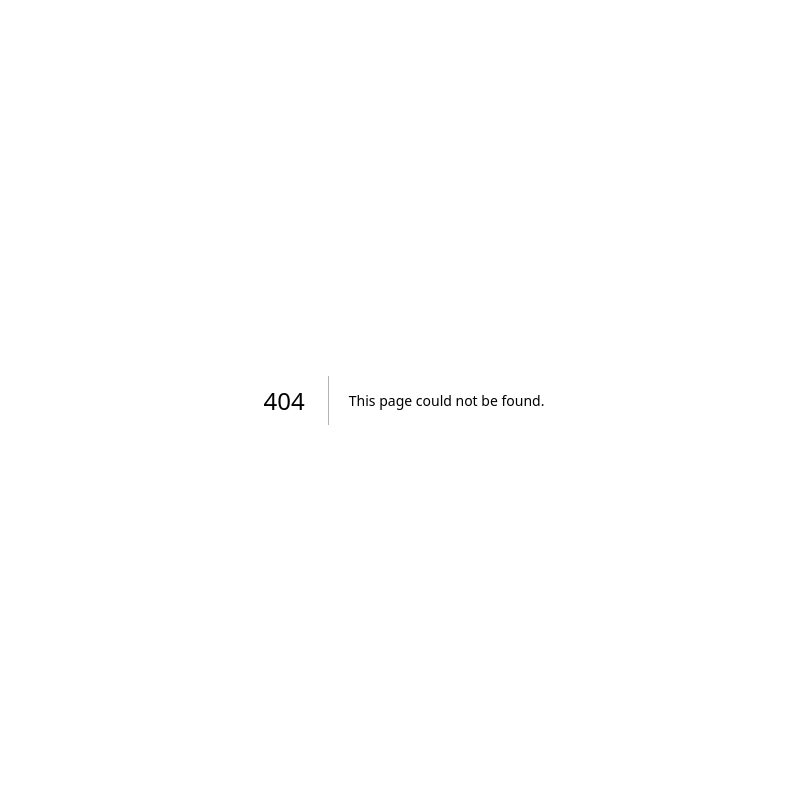
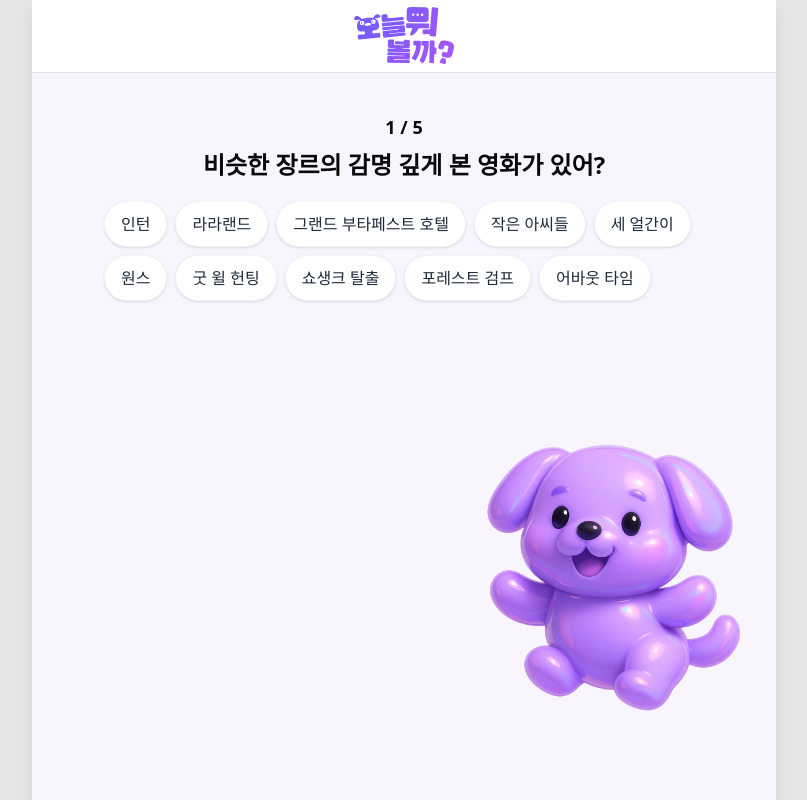
Before and after one commit to junjeeong/wtwt_FE, a Next.js app: page /conversation/1 in a window 1280 px wide. Before the commit this address had no page. Shown: the whole page, without its empty margins (236-1043 px from the left). Built offline with nearby package versions, Linux system fonts and the light colour scheme; a web font is replaced by a local one.

Commit message:
working: publishing conversation index page...

```diff
--- /dev/null
+++ b/src/components/common/Logo.tsx
@@ -0,0 +1,7 @@
+import Image from "next/image"
+
+function Logo() {
+  return <Image src={"/icons/logo.svg"} alt="logo" width={100} height={100} />
+}
+
+export default Logo
--- /dev/null
+++ b/src/components/common/TagList.tsx
@@ -0,0 +1,15 @@
+import TagButton from "@/components/common/button/TagButton"
+
+function TagList({ list }: { list: string[] }) {
+  return (
+    <ul className="mx-auto flex max-w-[600px] flex-wrap gap-2">
+      {list.map((tag, idx) => (
+        <li key={idx}>
+          <TagButton>{tag}</TagButton>
+        </li>
+      ))}
+    </ul>
+  )
+}
+
+export default TagList
--- /dev/null
+++ b/src/components/common/button/TagButton.tsx
@@ -0,0 +1,9 @@
+function TagButton({ children }: { children: React.ReactNode }) {
+  return (
+    <button className="hover:bg-brand-primary rounded-full border-1 border-gray-100 bg-white px-4 py-2.5 text-base text-gray-800 shadow-sm hover:text-white">
+      {children}
+    </button>
+  )
+}
+
+export default TagButton
--- a/src/components/layout/PageContainer.tsx
+++ b/src/components/layout/PageContainer.tsx
@@ -1,7 +1,9 @@
 import { cva, VariantProps } from "class-variance-authority"
 import { cn } from "@/lib/utils"
 
-const PageContainerVariants = cva("mx-auto flex flex-col w-full max-w-[744px] h-auto ", {
+const PageContainerVariants = cva(
+  "mx-auto flex flex-col w-full max-w-[744px] h-screen overflow-hidden shadow-lg",
+  {
     variants: {
       bg: {
         main: "bg-background",
@@ -10,7 +12,8 @@ const PageContainerVariants = cva("mx-auto flex flex-col w-full max-w-[744px] h-
     defaultVariants: {
       bg: "main",
     },
-})
+  },
+)
 
 type PageContainerProps = VariantProps<typeof PageContainerVariants> &
   React.HTMLAttributes<HTMLDivElement>
--- a/src/components/layout/PageContent.tsx
+++ b/src/components/layout/PageContent.tsx
@@ -1,7 +1,7 @@
 import { cva, VariantProps } from "class-variance-authority"
 import { cn } from "@/lib/utils"
 
-const PageContentVariants = cva("w-full h-auto", {
+const PageContentVariants = cva("w-full h-full", {
   variants: {
     bg: {
       main: "bg-brand-background",
--- /dev/null
+++ b/src/components/layout/PageHeader.tsx
@@ -0,0 +1,39 @@
+import { cva, VariantProps } from "class-variance-authority"
+import { ChevronLeft as ChevronLeftIcon } from "lucide-react"
+import { useRouter } from "next/router"
+import { ComponentProps, useCallback } from "react"
+import { cn } from "@/lib/utils"
+
+const pageHeaderVariants = cva(
+  "bg-white relative flex flex-row w-full items-center justify-center h-20 border-b border-b-[gray-50]",
+  {
+    variants: {},
+    defaultVariants: {},
+  },
+)
+
+type PageHeaderProps = VariantProps<typeof pageHeaderVariants> &
+  React.HTMLAttributes<HTMLHeadingElement>
+
+const PageHeader = ({ className, ...props }: PageHeaderProps) => {
+  return <header {...props} className={cn(pageHeaderVariants(className), className)}></header>
+}
+
+const BackIcon = (props: ComponentProps<typeof ChevronLeftIcon>) => {
+  const router = useRouter()
+
+  const defaultClickHandler = useCallback(() => {
+    router.back()
+  }, [router])
+
+  return (
+    <ChevronLeftIcon
+      {...props}
+      className={cn("absolute left-4 cursor-pointer", props.className)}
+      onClick={props.onClick ?? defaultClickHandler}
+    />
+  )
+}
+PageHeader.BackIcon = BackIcon
+
+export default PageHeader
--- /dev/null
+++ b/src/constants/questions.ts
@@ -0,0 +1,66 @@
+export const QUESTIONS = [
+  {
+    id: 1,
+    question: "오늘은 어떤 분위기의 영화를 보고 싶어?",
+    exmaple: [
+      "감동적인",
+      "가볍고 웃긴",
+      "기분 전환하기 좋은",
+      "진지하고 몰입감 있는",
+      "로맨틱한",
+      "무서운",
+      "스릴 있는",
+    ],
+  },
+  {
+    id: 2,
+    question: "비슷한 장르의 감명 깊게 본 영화가 있어?",
+    exmaple: [
+      "인턴",
+      "라라랜드",
+      "그랜드 부타페스트 호텔",
+      "작은 아씨들",
+      "세 얼간이",
+      "원스",
+      "굿 윌 헌팅",
+      "쇼생크 탈출",
+      "포레스트 검프",
+      "어바웃 타임",
+    ],
+  },
+  {
+    id: 3,
+    question: "언제쯤 개봉한 영화였으면 좋겠어?",
+    exmaple: ["1990년대", "2000년대", "2000 ~ 2010년대", "2010 ~ 2020년대", "최근 개봉한 영화"],
+  },
+  {
+    id: 4,
+    question: "꼭 나왔으면 하는 배우가 있어?",
+    exmaple: [
+      "로버트 다우니 주니어",
+      "톰 행크스",
+      "레오나르도 디카프리오",
+      "메릴 스트립",
+      "안젤리나 졸리",
+      "마동석",
+      "이병헌",
+      "송중기",
+      "박보검",
+      "김태리",
+      "전도연",
+    ],
+  },
+  {
+    id: 5,
+    question: "영화를 보고 난 뒤 어떤 기분이었으면 좋겠어?",
+    exmaple: [
+      "행복하고 기분 좋은",
+      "감동적이고 여운이 남는",
+      "재미있고 웃긴",
+      "깊은 생각을 하게 되는",
+      "가슴이 뭉클해지는",
+      "새로운 시각을 얻게 되는",
+      "긴장감 넘치는 스릴을 느끼는",
+    ],
+  },
+]
--- a/src/pages/api/hello.ts
+++ /dev/null
@@ -1,10 +0,0 @@
-// Next.js API route support: https://nextjs.org/docs/api-routes/introduction
-import type { NextApiRequest, NextApiResponse } from "next"
-
-type Data = {
-  name: string
-}
-
-export default function handler(req: NextApiRequest, res: NextApiResponse<Data>) {
-  res.status(200).json({ name: "John Doe" })
-}
--- /dev/null
+++ b/src/pages/conversation/[conversationId]/index.tsx
@@ -0,0 +1,36 @@
+import Image from "next/image"
+import { useRouter } from "next/router"
+import Logo from "@/components/common/Logo"
+import TagList from "@/components/common/TagList"
+import PageContainer from "@/components/layout/PageContainer"
+import PageContent from "@/components/layout/PageContent"
+import PageHeader from "@/components/layout/PageHeader"
+import { QUESTIONS } from "@/constants/questions"
+
+function Conversations() {
+  const router = useRouter()
+  const { page } = router.query
+  const questionInfo = QUESTIONS[Number(page ?? 1)]
+
+  return (
+    <PageContainer>
+      <PageHeader>
+        <Logo />
+      </PageHeader>
+      <PageContent className="relative">
+        <div className="itesm-center mt-10 flex flex-col justify-between">
+          <span className="text-center text-lg font-bold">{page ?? 1} / 5</span>
+          <h2 className="mt-2 text-center text-2xl font-bold">{questionInfo.question}</h2>
+          <div className="mt-5">
+            <TagList list={questionInfo.exmaple} />
+          </div>
+        </div>
+        <div className="absolute -right-15 bottom-10">
+          <Image src="/images/dog.png" alt="강아지 캐릭터" width={400} height={400} />
+        </div>
+      </PageContent>
+    </PageContainer>
+  )
+}
+
+export default Conversations
--- a/src/styles/globals.css
+++ b/src/styles/globals.css
@@ -7,7 +7,7 @@
 
 :root {
   /* 프로젝트 base style */
-  --brand-background: #f7f5ff;
+  --brand-background: #f8f5ff;
   --brand-primary: #6a42db;
   --brand-secondary: #8b8fa3;
   --brand-accent: #e2d9ff;
@@ -22,7 +22,7 @@
   --brand-purple-800: #432a90;
   --brand-purple-900: #2f1e6b;
 
-  --background: oklch(1 0 0);
+  --background: #e5e5e5;
   --foreground: oklch(0.145 0 0);
   --radius: 0.625rem;
   --card: oklch(1 0 0);
@@ -158,4 +158,8 @@ body {
   body {
     @apply bg-background text-foreground;
   }
+
+  button {
+    cursor: pointer;
+  }
 }
```
Also changed, not shown: 1 other file (tests, documents, lock files or other folders). Lines whose indentation alone changed are shown as unchanged.
